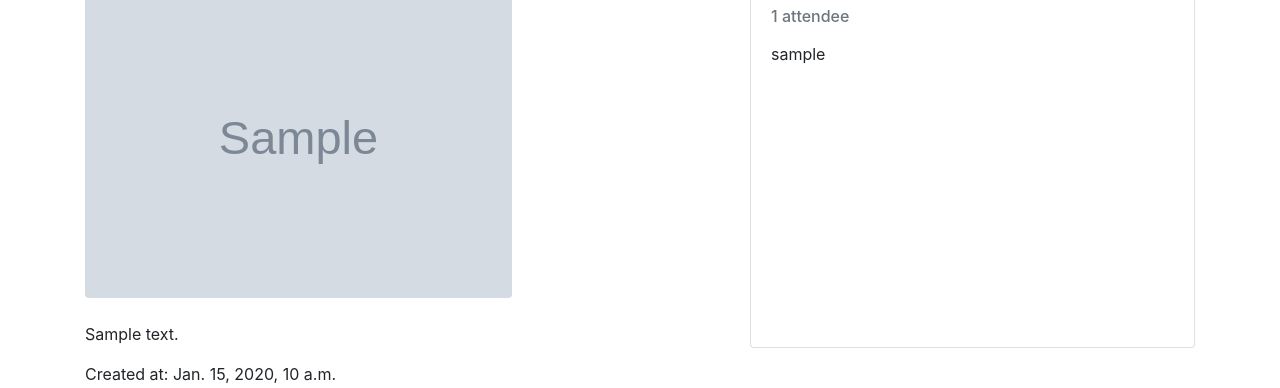
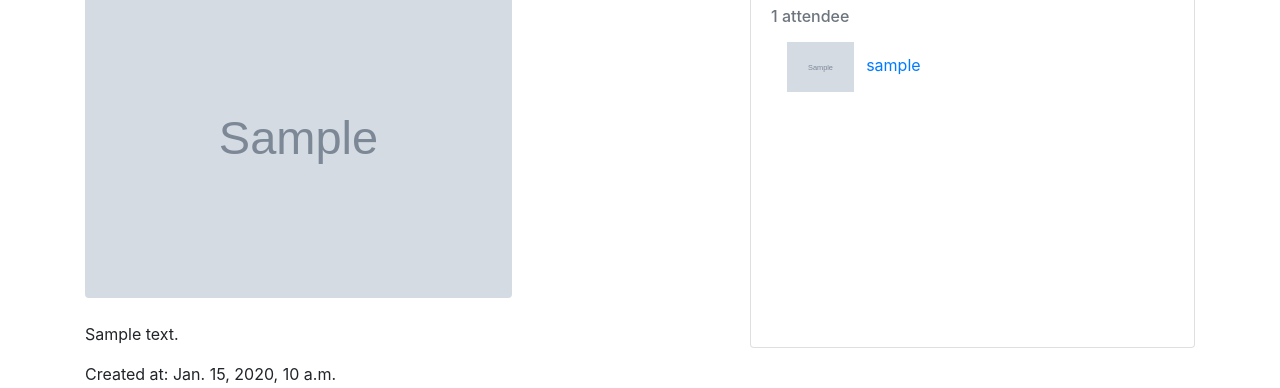
Before and after one commit to jix-666/jix, a Django app: template events/templates/events/event_detail.html in a window 1280 px wide. Shown: the part 182-570 px from the top of the page. Run offline with Django 3.2, Linux system fonts and the light colour scheme; the template is opened without the code that fills it: values that come from a table or form of the project are taken from there, others are empty; tables that the repository leaves empty hold one stand-in row (values such as "Sample post"); grey boxes marked "Sample" are stand-in pictures; some libraries are stand-ins or nearby versions.

Commit message:
Added link in list of attendees to user profile in event detail page

```diff
--- a/events/templates/events/event_detail.html
+++ b/events/templates/events/event_detail.html
@@ -1,6 +1,6 @@
 {% extends 'events/main.html' %}
 {% block content %}
-{% load static %}
+    {% load static %}
     <div class="container mt-4">
         <div class="row">
             <div class="col-12 col-md-7">
@@ -49,11 +49,16 @@
                             <h6 class="card-subtitle mb-3 text-muted">{{ event.attendee_set.count }}
                                 attendee{{ event.attendee_set.count|pluralize }}</h6>
                             {% for attendee in event.attendee_set.all %}
-                                {% if attendee.user == user %}
-                                    <p class="card-text">You</p>
-                                {% else %}
-                                    <p class="card-text">{{ attendee.user }}</p>
-                                {% endif %}
+                                <div class="user m-3">
+                                    {% if attendee.user == user %}
+                                        <img src="{{ user.userprofile.profile_picture.url }}" alt="{{ user.username }} image" style="height: 50px;" class="mr-2">
+                                        <a class="card-text" href="{% url 'users:profile' user.username %}">You</a>
+                                    {% else %}
+                                        <img src="{{ attendee.user.userprofile.profile_picture.url }}" alt="{{ attendee.user.username }} image" style="height: 50px;" class="mr-2">
+                                        <a class="card-text"
+                                           href="{% url 'users:profile' attendee.user.userprofile.user.username %}">{{ attendee.user }}</a>
+                                    {% endif %}
+                                </div>
                             {% endfor %}
                         {% else %}
                             <p class="card-text">It seems no one has been joined this event yet.</p>
--- a/users/templates/users/profile.html
+++ b/users/templates/users/profile.html
@@ -19,9 +19,10 @@
                 <form method="POST" action="" enctype="multipart/form-data">
                     {% csrf_token %}
                     {{ profile_form.as_p }}
-                    <input class="btn btn-success" type="submit" name="Update">
+                    {% if user == user_profile.user %}
+                        <input class="btn btn-success" type="submit" name="Update">
+                    {% endif %}
                 </form>
-
             </div>
         </div>
 
```
Also changed, not shown: users/views.py (+20 -26 lines).
